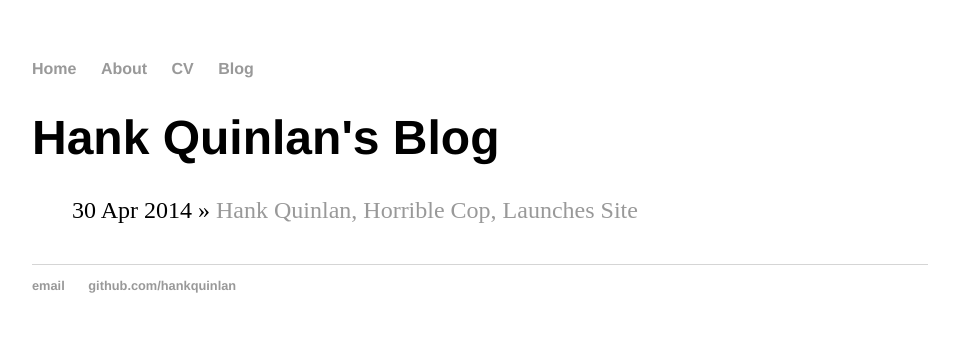
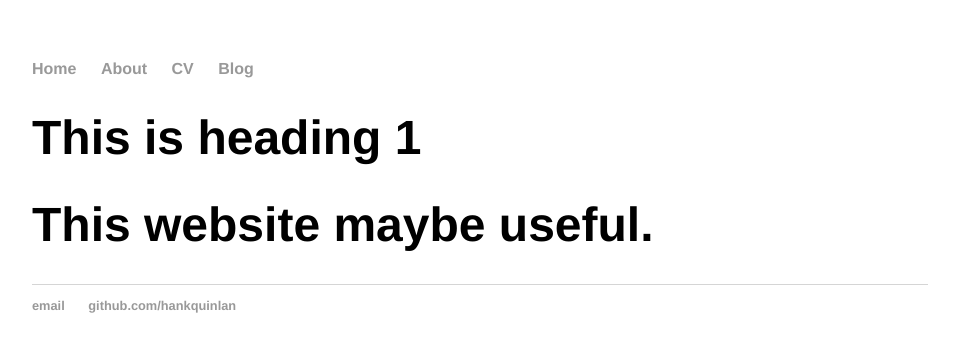
Before and after one commit to hyikuan/LD.github.io, a Jekyll site: the page built from about/index.html, in a window 1280 px wide. Shown: the top 352 px of the page, without its empty margins (160-1119 px from the left). Built offline with Jekyll 4.4.1, drawn with Linux system fonts in a browser that asks for light colours.

Commit message:
Update index.html

```diff
--- a/about/index.html
+++ b/about/index.html
@@ -1,11 +1,7 @@
 ---
 layout: default
-title: Hank Quinlan's Blog
+title: About this website
 ---
-	<h1>{{ page.title }}</h1>
-	<ul class="posts">
+<h1> This is heading 1 <h1>
 
-	  {% for post in site.posts %}
-	    <li><span>{{ post.date | date_to_string }}</span> » <a href="{{ post.url }}" title="{{ post.title }}">{{ post.title }}</a></li>
-	  {% endfor %}
-	</ul>
+This website maybe useful.
```
